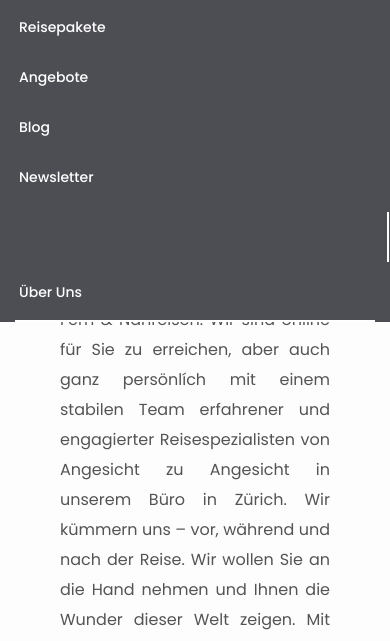
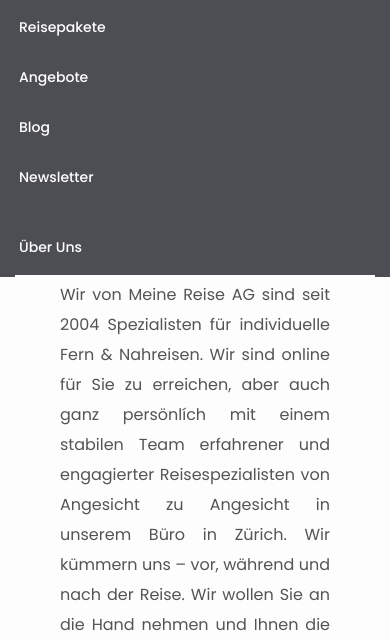
Before and after one commit to divineee-dev/travelsite, a plain HTML site: page aboutus.html in a window 390 px wide. Both pictures are taken after a click on the button 357 px from the left and 39 px from the top of the page. Shown: the part 189-830 px from the top of the page. Drawn offline with nearby package versions, Linux system fonts and the light colour scheme.

Commit message:
PR-12_v1
Bugfixes, schoenheitsfehler

```diff
--- a/assets/css/about-us.css
+++ b/assets/css/about-us.css
@@ -262,15 +262,16 @@ html,body{
     background-size: 55%;
     background-color: #fdfdfd;
     overflow: hidden;
-    padding: 100px 0;
+    padding: 85px 0;
 }
 
 .inner-section {
     width: 55%;
     float: right;
     background-color: #fdfdfd;
-    padding: 115px;
+    padding: 50px;
     box-shadow: 10px 10px 8px rgba(0,0,0,0.3);
+    border-radius: 25px 0px 0px 25px;
 }
 
 .inner-section h1 {
@@ -309,6 +310,14 @@ html,body{
 @media screen and (max-width:1200px) {
     .inner-section{
         padding: 80px;
+        margin-top: 35px;
+    }
+
+    .navborder {
+        border-right: 0px;
+        height: 0px;
+        margin-top: 0px;
+        margin-right: 0px;
     }
 }
 
@@ -320,6 +329,12 @@ html,body{
     .inner-section{
         width: 100%;
     }
+    .navborder {
+        border-right: 0px;
+        height: 0px;
+        margin-top: 0px;
+        margin-right: 0px;
+    }
 }
 
 @media screen and (max-width:600px){
@@ -328,11 +343,18 @@ html,body{
     }
     .inner-section{
         padding: 60px;
+        margin-top: 35px;
     }
     .skills button{
         font-size: 19px;
         padding: 5px;
         width: 160px;
+    }
+    .navborder {
+    border-right: 0px;
+    height: 0px;
+    margin-top: 0px;
+    margin-right: 0px;
     }
 }
 
@@ -436,6 +458,8 @@ html,body{
     background: url(../../assets/images/home/subscribe-banner.jpg)no-repeat center fixed;
     background-size: cover;
     z-index: 1;
+    margin-top: 100px;
+    background-color: rgba(0,122,207,.5);
 }
 
 /*subscribe-title*/
--- a/assets/css/style.css
+++ b/assets/css/style.css
@@ -1598,3 +1598,31 @@ html,body{
     font-size:16px;
     margin-top:28px;
 }/*foot-icons*/
+
+
+@media screen and (max-width:1200px) {
+    .navborder {
+        border-right: 0px;
+        height: 0px;
+        margin-top: 0px;
+        margin-right: 0px;
+    }
+}
+
+@media screen and (max-width:1000px){
+    .navborder {
+        border-right: 0px;
+        height: 0px;
+        margin-top: 0px;
+        margin-right: 0px;
+    }
+}
+
+@media screen and (max-width:600px){
+    .navborder {
+    border-right: 0px;
+    height: 0px;
+    margin-top: 0px;
+    margin-right: 0px;
+    }
+}
```
